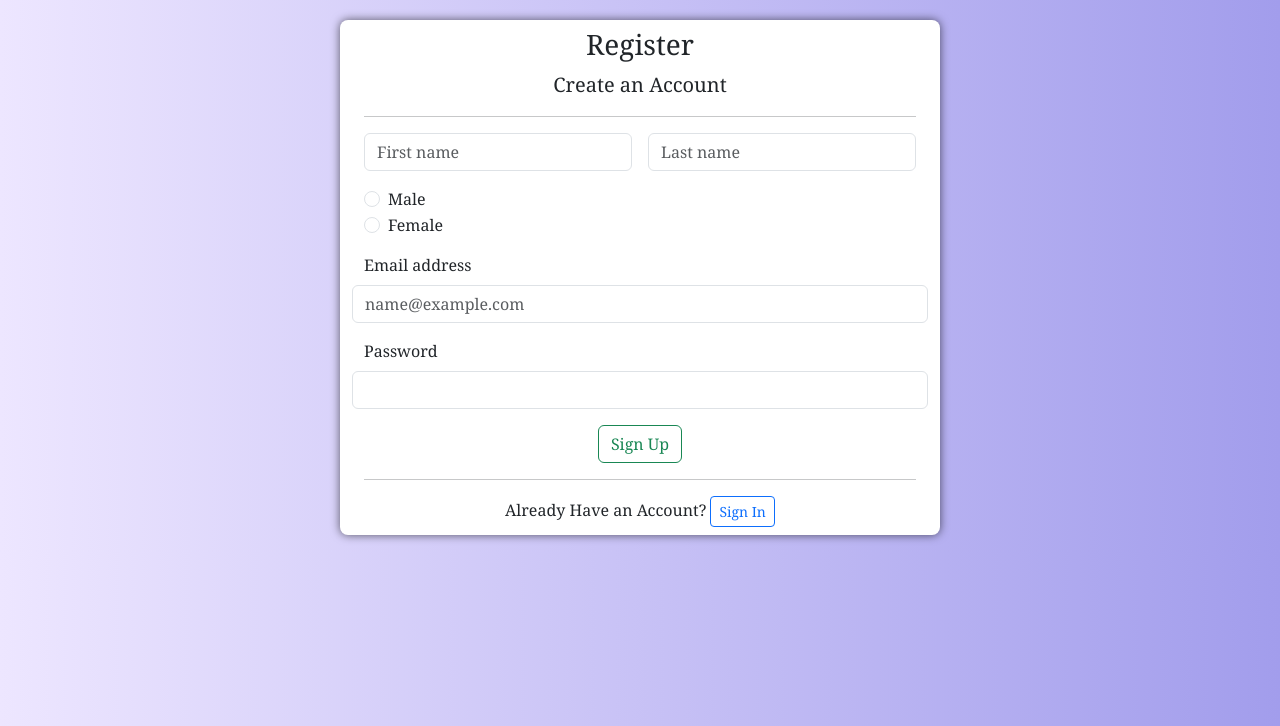
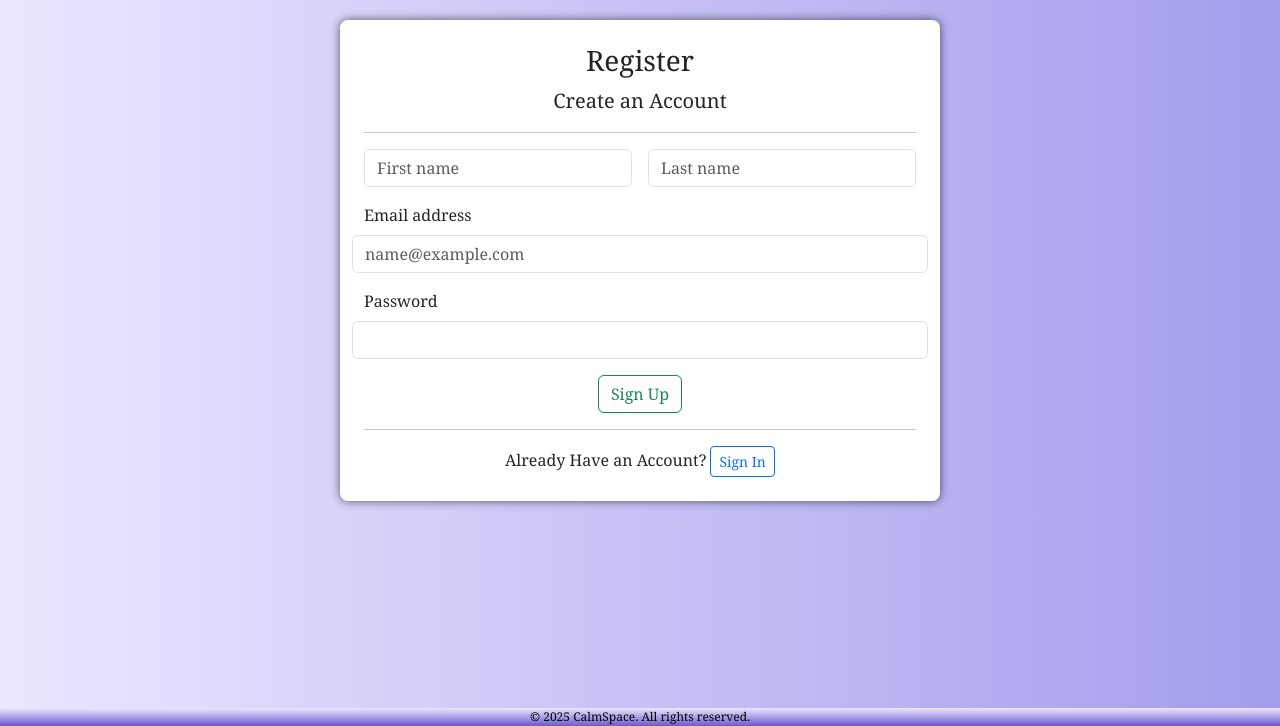
Before and after one commit to MercyKai/newproject, a Flask app: page /register in a window 1280 px wide. Shown: the part 74-800 px from the top of the page. Run offline with Flask 3, Linux system fonts and the light colour scheme; some libraries are stand-ins or nearby versions.

Commit message:
Initial commit

```diff
--- a/app.py
+++ b/app.py
@@ -17,7 +17,7 @@ ALLOWED_EXTENSIONS = {'png', 'jpg', 'jpeg'}
 PREDICTED_FOLDER = os.path.join('static', 'predicted')
 app.config['PREDICTED_FOLDER'] = PREDICTED_FOLDER
 
-# check if uploaded file has the allowed extension
+# check if uploaded file has an allowed extension
 def allowed_file(filename):
     return '.' in filename and filename.rsplit('.', 1)[1].lower() in ALLOWED_EXTENSIONS
 
@@ -59,26 +59,26 @@ def index():
 def register():
     msg=''
     if request.method=='POST':
-        #get the form data
+        # Get the form data
         fName=request.form['fName']
         lName=request.form['lName']
-        gender=request.form['gender']
         email=request.form['email']
         password=request.form['password']
 
+        # Create a cursor
         cursor =mysql.connection.cursor(MySQLdb.cursors.DictCursor)
         cursor.execute('SELECT * FROM users WHERE email=%s',(email,))
-        #check if the email already exists
+        # Check if the email already exists
         account=cursor.fetchone()
         if account:
-            #display an error message, if the email already exists
+            # Display an error message, if the email already exists
             msg='Email already exists!'
-            # ensure the format is correct
-        elif not re.match(r'^[a-zA-Z0-9]+(?:\.[a-zA-Z0-9]+)*@gmail\.com$', email):
+            # Ensure the format is correct
+        elif not re.match(r'^[a-zA-Z0-9](\.?[a-zA-Z0-9]){5,29}@gmail\.com$', email):
             msg = 'Invalid email address!'
         else:
-            cursor.execute('INSERT INTO users (fName,lName,gender,email,password) VALUES (%s,%s,%s,%s,%s)',(fName,lName,gender,email,password))
-            #commit the data to the database
+            cursor.execute('INSERT INTO users (fName,lName,email,password) VALUES (%s,%s,%s,%s)',(fName,lName,email,password))
+            # Commit the data to the database
             mysql.connection.commit()
             return redirect(url_for('index'))
     return render_template('register.html',msg=msg)
@@ -105,7 +105,7 @@ def predict():
             filename = secure_filename(file.filename)
             # write the filename for the predicted image
             predicted_filename = "predicted_" + filename
-            # path for the saving the predicted image
+            # Define filename for the predicted image
             predicted_path = os.path.join(app.config['PREDICTED_FOLDER'], predicted_filename)
             file.save(predicted_path)
             # call the process image function to predict the image
--- a/camera.py
+++ b/camera.py
@@ -1,4 +1,4 @@
-# Importh the necessary libraries
+# Import the necessary libraries
 import cv2
 import numpy as np
 from tensorflow.keras.models import load_model
@@ -20,7 +20,7 @@ class VideoCamera(object):
     def __del__(self):
         self.video.release()
 
-    # capture and process frames
+    # Capture and process the video frames
     def get_frame(self):
         ret, frame = self.video.read()
         if not ret:
@@ -30,28 +30,28 @@ class VideoCamera(object):
         # Detect faces in the frame
         faces = face_cascade.detectMultiScale(gray, 1.3, 5)
 
-        # process each detected faces
+        # Process each detected face
         for (x, y, w, h) in faces:
-            # crop the detected face
+            # Crop the detected face
             face_detect=gray[y:y + h, x:x + w]
-            # resize the cropped face
+            # Resize the cropped face
             roi = cv2.resize(face_detect, (48, 48), interpolation=cv2.INTER_AREA)
             # Normalize the ROI
             normalize=roi/255.0
-            # Reshape the image to 1 batch size to match the input of the model
+            # Reshape the image to match the input of the model
             reshaped=normalize.reshape(1, 48, 48, 1)
             # Make a prediction using the model
             prediction=model.predict(reshaped)
-            # find the index of the highest probability
+            # Find the index of the highest probability
             label=np.argmax(prediction, axis=1)[0]
-            # Convert to the label
+            # Map index to the correct label
             emotion_text=emotions[label]
 
             # Draw bounding box and label
             cv2.rectangle(frame, (x, y), (x + w, y + h), (0, 255, 0), 2)
-            cv2.putText(frame, emotion_text, (x, y - 10), cv2.FONT_HERSHEY_SIMPLEX, 0.7, (0, 255, 0), 2, cv2.LINE_AA)
+            cv2.putText(frame, emotion_text, (x, y - 10), cv2.FONT_HERSHEY_SIMPLEX, 0.9, (0, 255, 0), 2, cv2.LINE_AA)
 
-        #Encode frame as JPEG for real-time processing
+        # Encode frame as JPEG for real-time processing
         ret, jpg = cv2.imencode('.jpg', frame)
         return jpg.tobytes()
 
@@ -81,8 +81,8 @@ def process_image(image_path, output_path):
 
         # Draw bounding box and label
         cv2.rectangle(image, (x, y), (x + w, y + h), (0, 255, 0), 2)
-        cv2.putText(image, emotion_text, (x, y - 10), cv2.FONT_HERSHEY_SIMPLEX, 0.7, (0, 255, 0), 2, cv2.LINE_AA)
+        cv2.putText(image, emotion_text, (x, y - 5), cv2.FONT_HERSHEY_SIMPLEX, 0.9, (0, 255, 0), 2, cv2.LINE_AA)
 
-    # save the processed image
+    # Save the processed image
     cv2.imwrite(output_path, image)
     return output_path
--- a/static/styles.css
+++ b/static/styles.css
@@ -11,10 +11,6 @@ body {
     border-radius: 8px;
 }
 
-.back_home {
-    max-width: 600px;
-}
-
 .footer {
     font-size: 12px;
     background: linear-gradient(to top, #6a5acd, #ede6ff);
--- a/templates/base.html
+++ b/templates/base.html
@@ -26,6 +26,8 @@
 
 {% endblock %}
 
+<div class="text-center text-black footer fixed-bottom">&copy; 2025 CalmSpace. All rights reserved.</div>
+
 <script src="https://cdn.jsdelivr.net/npm/bootstrap@5.3.3/dist/js/bootstrap.bundle.min.js" integrity="sha384-YvpcrYf0tY3lHB60NNkmXc5s9fDVZLESaAA55NDzOxhy9GkcIdslK1eN7N6jIeHz" crossorigin="anonymous"></script>
 <script src="https://cdn.jsdelivr.net/npm/@popperjs/core@2.11.8/dist/umd/popper.min.js" integrity="sha384-I7E8VVD/ismYTF4hNIPjVp/Zjvgyol6VFvRkX/vR+Vc4jQkC+hVqc2pM8ODewa9r" crossorigin="anonymous"></script>
 <script src="https://cdn.jsdelivr.net/npm/bootstrap@5.3.3/dist/js/bootstrap.min.js" integrity="sha384-0pUGZvbkm6XF6gxjEnlmuGrJXVbNuzT9qBBavbLwCsOGabYfZo0T0to5eqruptLy" crossorigin="anonymous"></script>
--- a/templates/index.html
+++ b/templates/index.html
@@ -1,7 +1,7 @@
 {% extends "base.html" %}
 
 {% block content %}
-<section class="container py-2 px-4 mb-3 form_data">
+<section class="container p-4 mb-3 form_data">
   <form method="post" action="{{ url_for('index') }}">
     <section class="container text-center md">
       <h3>Sign In</h3>
--- a/templates/main.html
+++ b/templates/main.html
@@ -1,10 +1,13 @@
 {% extends "base1.html" %}
 
 {% block content %}
+
 <section class="container text-center">
-  <p class="lead text-center">Real-time Emotion Recognition</p>
+  <p class="lead text-center m-2">Real-time Emotion Recognition</p>
+  <hr>
     <div class="container mb-3 text-center">
         <img src="{{ url_for('video')}}" class="container-sm mb-3 text-center rounded" style=" max-width:600px;">
     </div>
 </section>
+
 {% endblock %}
--- a/templates/register.html
+++ b/templates/register.html
@@ -1,7 +1,7 @@
 {% extends "base.html" %}
 
 {% block content %}
-<section class="container py-2 px-4 mb-3 form_data">
+<section class="container p-4 mb-3 form_data">
 <form method="post" action="{{ url_for('register') }}">
   <section class="container text-center md">
     <h3>Register</h3>
@@ -19,15 +19,6 @@
         <input type="text" class="form-control" placeholder="Last name" aria-label="Last name" name="lName" id="lName" required>
       </div>
     </div>
-  </div>
-
-  <div class="form-check">
-    <input type="radio" class="form-check-input" id="validationFormCheck2" name="gender" value="Male" required>
-    <label class="form-check-label" for="validationFormCheck2">Male</label>
-  </div>
-  <div class="form-check mb-3">
-    <input type="radio" class="form-check-input" id="validationFormCheck3" name="gender" value="Female" required>
-    <label class="form-check-label" for="validationFormCheck3">Female</label>
   </div>
 
   <div class="row mb-3">
```
Also changed, not shown: README.md, static/predicted/predicted_Screenshot_406.png.
